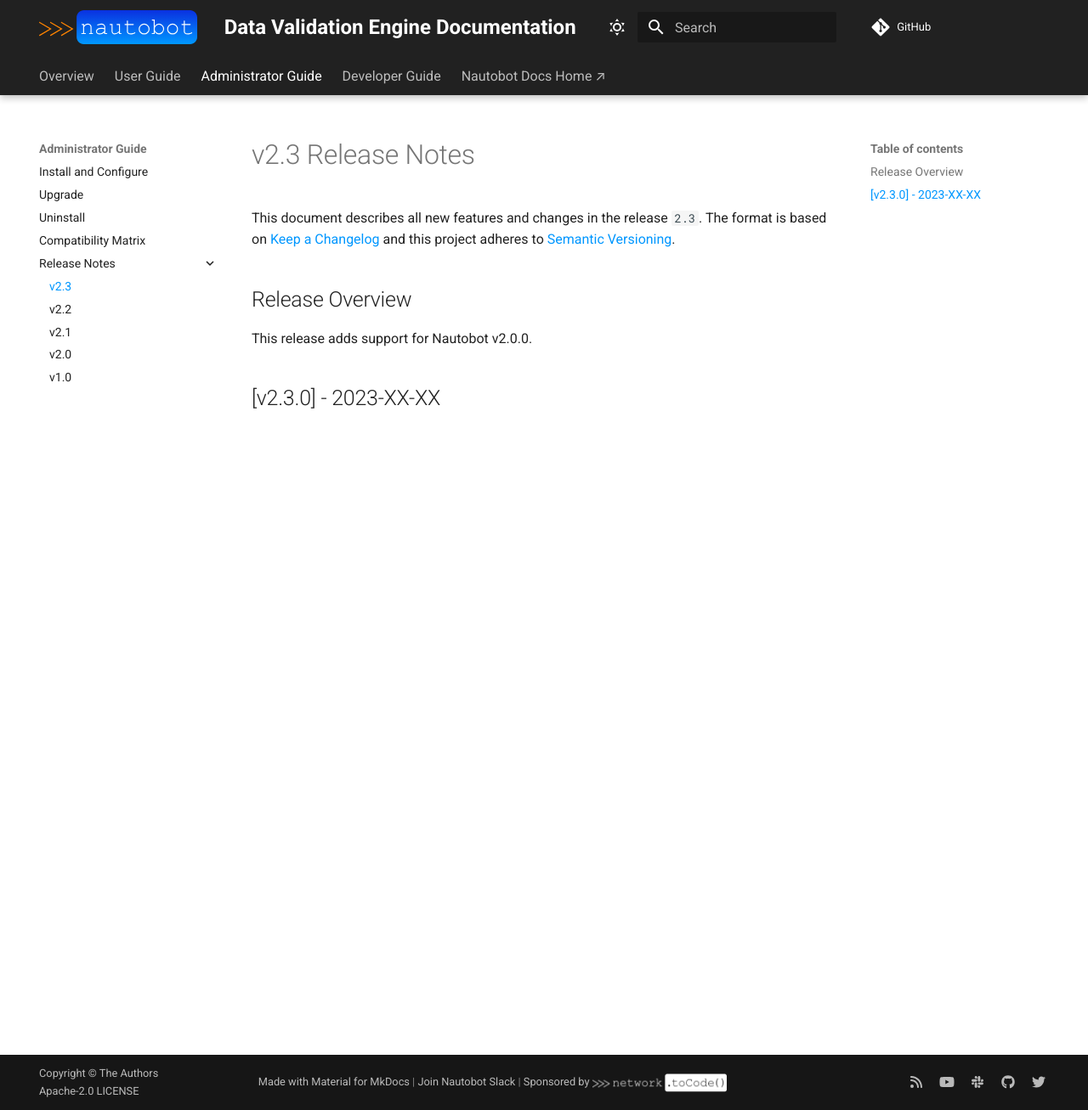
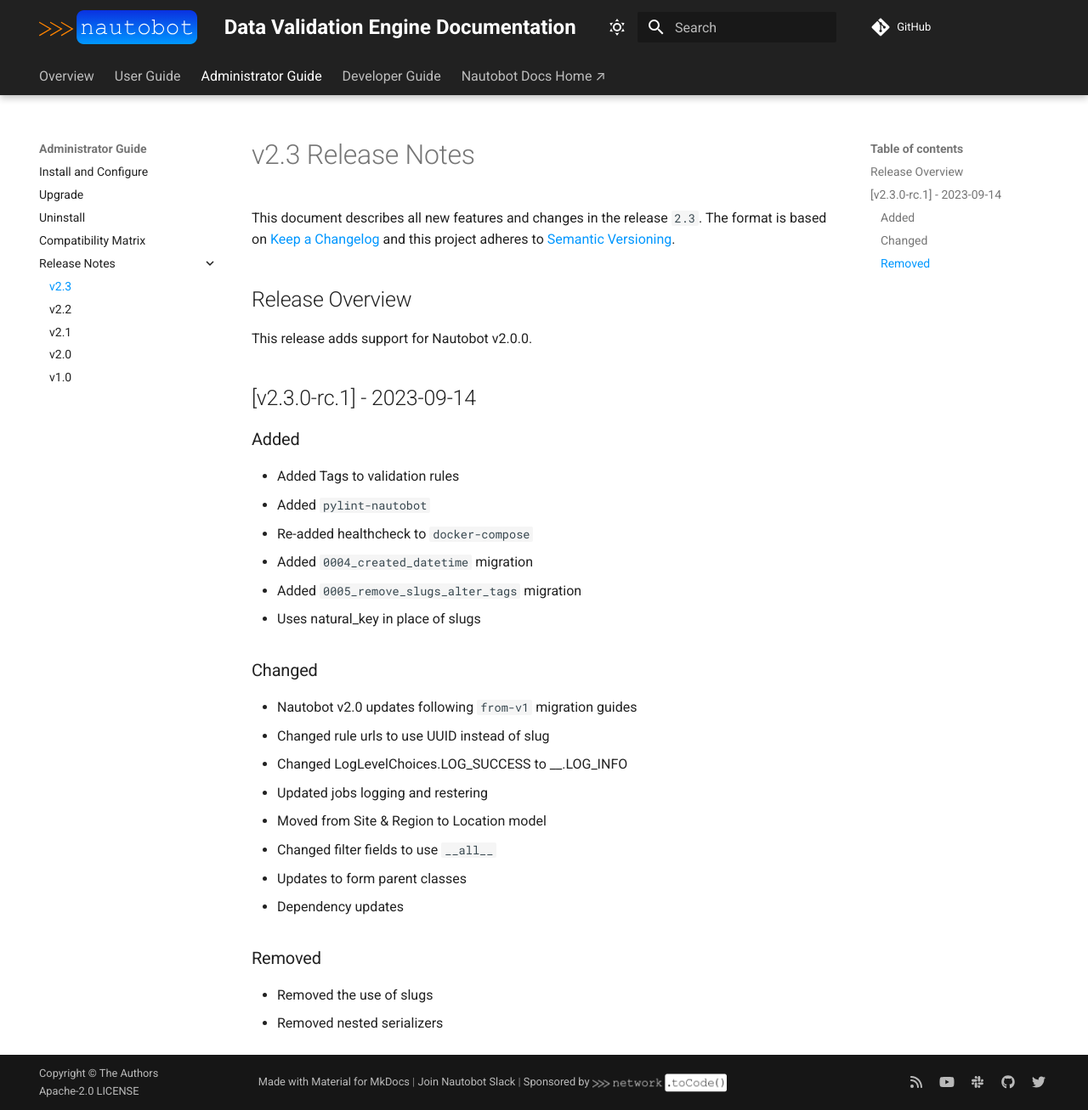
Before and after one commit to nautobot/nautobot-app-data-validation-engine, an MkDocs documentation site: the page built from docs/admin/release_notes/version_2.3.md, in a window 1280 px wide and 1307 px high. Shown: the whole window at 85% size. Built offline with MkDocs 1.6.1 and Material for MkDocs 9.7.7, drawn with Linux system fonts in a browser that asks for light colours; comment, search, counter and statistics services are not loaded.

Commit message:
Release v2.3.0-rc.1

```diff
--- a/docs/admin/release_notes/version_2.3.md
+++ b/docs/admin/release_notes/version_2.3.md
@@ -6,4 +6,29 @@
 
 This release adds support for Nautobot v2.0.0.
 
-## [v2.3.0] - 2023-XX-XX
+## [v2.3.0-rc.1] - 2023-09-14
+
+### Added
+
+- Added Tags to validation rules
+- Added `pylint-nautobot`
+- Re-added healthcheck to `docker-compose`
+- Added `0004_created_datetime` migration
+- Added `0005_remove_slugs_alter_tags` migration
+- Uses natural_key in place of slugs
+
+### Changed
+
+- Nautobot v2.0 updates following `from-v1` migration guides
+- Changed rule urls to use UUID instead of slug
+- Changed LogLevelChoices.LOG_SUCCESS to __.LOG_INFO
+- Updated jobs logging and restering
+- Moved from Site & Region to Location model
+- Changed filter fields to use `__all__`
+- Updates to form parent classes
+- Dependency updates
+
+### Removed
+
+- Removed the use of slugs
+- Removed nested serializers
--- a/pyproject.toml
+++ b/pyproject.toml
@@ -1,6 +1,6 @@
 [tool.poetry]
 name = "nautobot-data-validation-engine"
-version = "2.3.0"
+version = "2.3.0-rc.1"
 description = "Provides UI to build custom data validation rules for data in Nautobot"
 authors = ["Network to Code, LLC <info@networktocode.com>"]
 license = "Apache-2.0"
```
